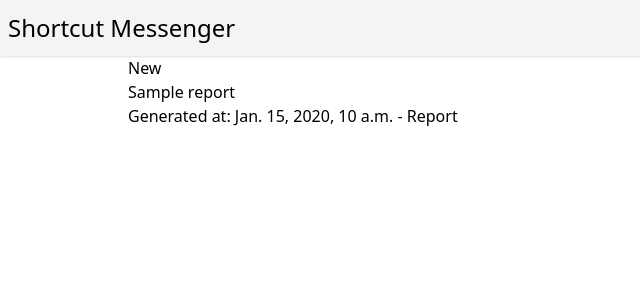
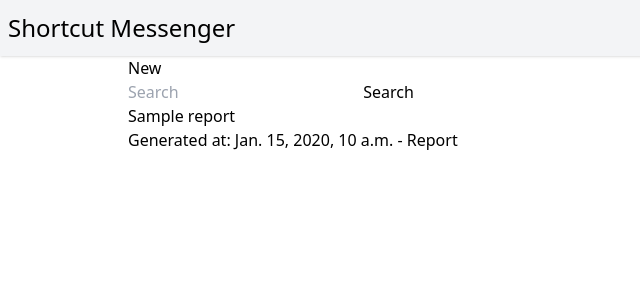
Before and after one commit to camuthig/shortcut-messenger, a Django app: template messenger/templates/iteration_reports/list.html in a window 1280 px wide. Shown: the top 300 px of the page, without its empty margins (0-640 px from the left). Run offline with Django 4.2, Linux system fonts and the light colour scheme; the template is opened without the code that fills it: most values are stand-ins (such as "Sample title", 1, 10 or a date in 2020); some libraries are stand-ins or nearby versions.

Commit message:
Add search to iterations page

```diff
--- a/messenger/templates/iteration_reports/list.html
+++ b/messenger/templates/iteration_reports/list.html
@@ -4,7 +4,12 @@
 {% block body %}
 
     <a href="{% url 'iteration-reports-create' %}">New</a>
-
+    <div>
+        <form method="get">
+            <input name="q" placeholder="Search">
+            <input type="submit" value="Search">
+        </form>
+    </div>
     <div>
         {% for report in object_list %}
             <div>
```
Also changed, not shown: messenger/views/reports.py (+9 -0 lines). Lines whose indentation alone changed are shown as unchanged.
